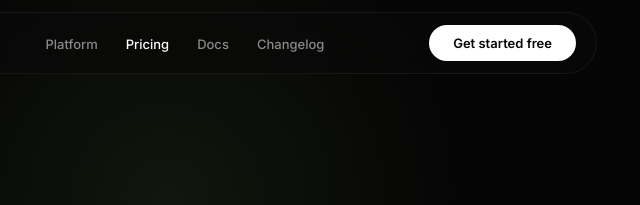
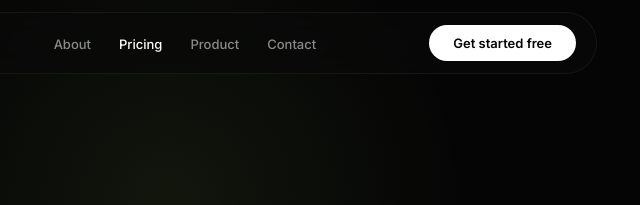
Before and after one commit to jarlvindnaes/GPC, a plain HTML site: page product-connect-pricing.html in a window 1280 px wide. Shown: the top 205 px of the page, 473-1113 px from the left. Drawn offline with Linux system fonts and the light colour scheme.

Commit message:
Update nav: About, Pricing, Product, Contact
Simplified navigation links across both pages for consistency.

Co-Authored-By: Claude Opus 4.6 <noreply@anthropic.com>

```diff
--- a/product-connect-pricing.html
+++ b/product-connect-pricing.html
@@ -612,10 +612,10 @@
                 Product Connect
             </a>
             <ul class="nav-links">
-                <li><a href="product-connect-landing.html">Platform</a></li>
+                <li><a href="product-connect-landing.html">About</a></li>
                 <li><a href="#" class="active">Pricing</a></li>
-                <li><a href="#">Docs</a></li>
-                <li><a href="#">Changelog</a></li>
+                <li><a href="product-connect-landing.html#platform">Product</a></li>
+                <li><a href="#">Contact</a></li>
             </ul>
             <a href="#" class="btn-primary"><span>Get started free</span></a>
         </div>
```
Also changed, not shown: index.html (+3 -3 lines), product-connect-landing.html (+3 -3 lines).
